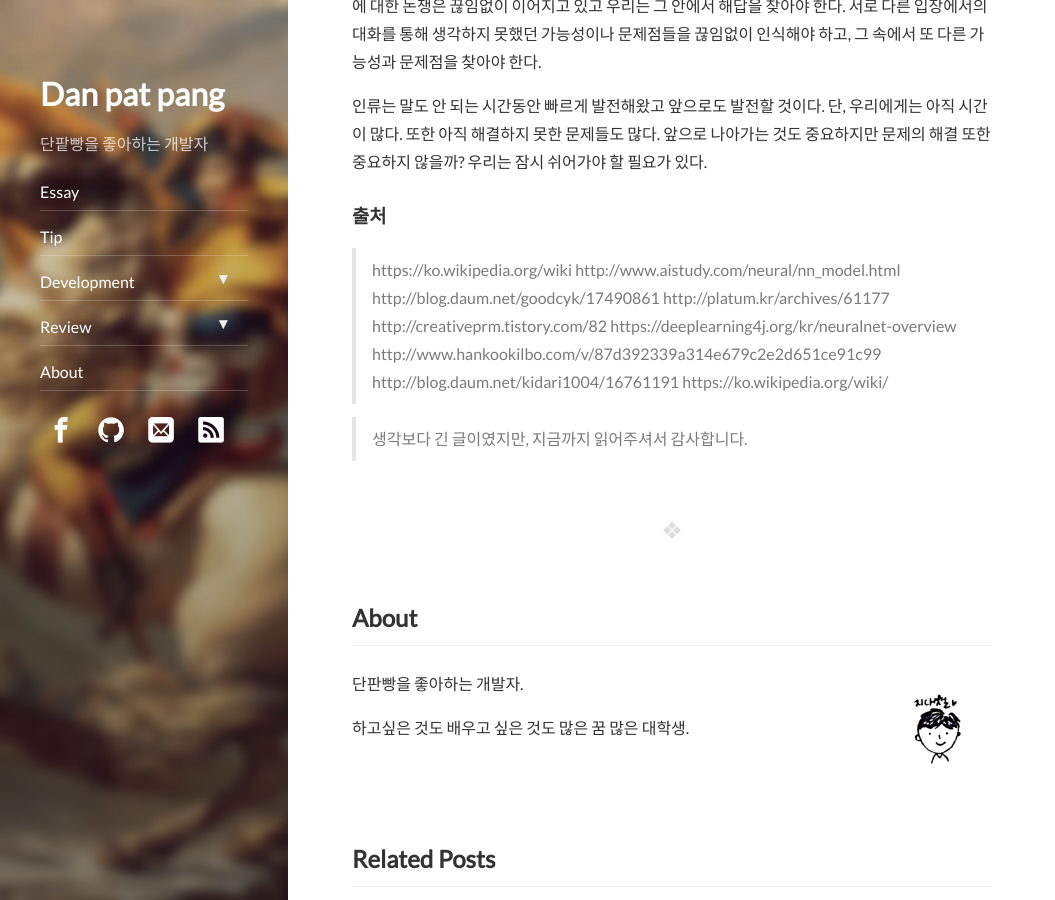
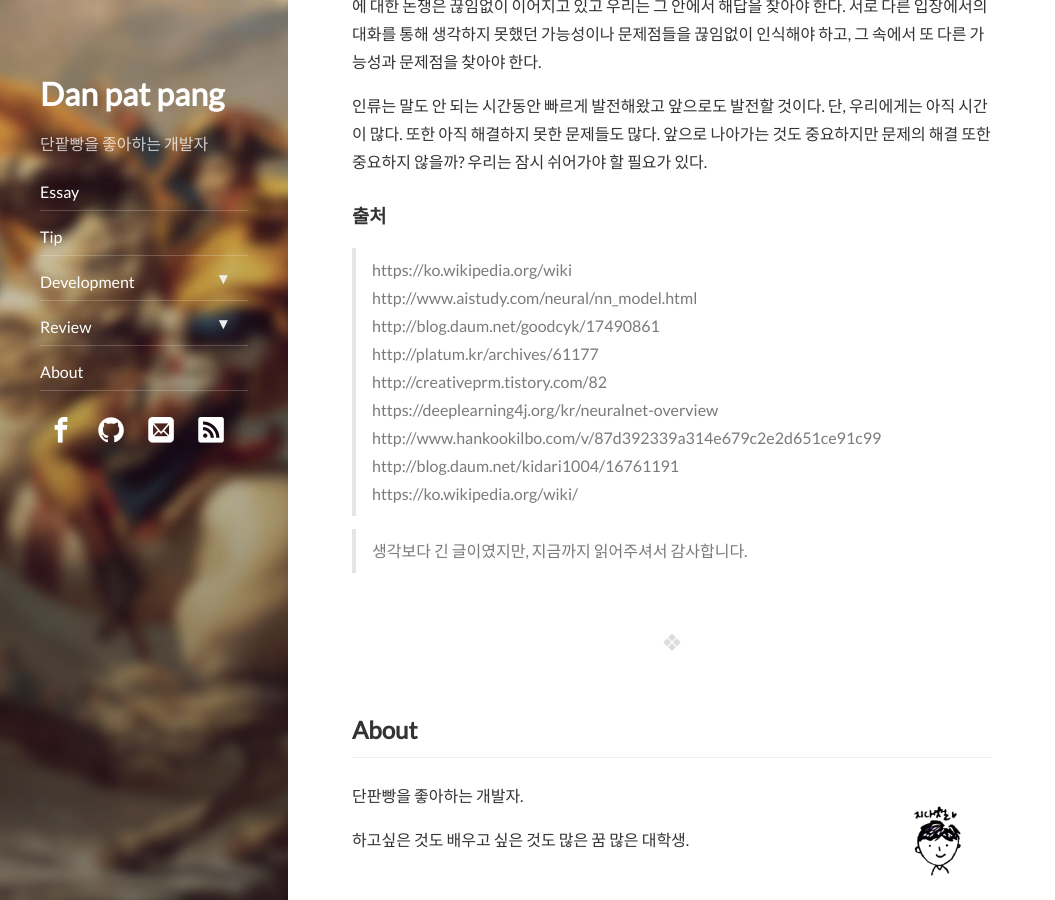
Before and after one commit to Danpatpang/Danpatpang.github.io, a Jekyll site: the page built from _posts/2017-10-04-Essay_ANN.md, in a window 1280 px wide and 900 px high, scrolled down 5191 px. Shown: the whole window, without its empty margins (0-1055 px from the left). Built offline with Jekyll 4.4.1, drawn with Linux system fonts in a browser that asks for light colours; nearby versions of some CDN libraries; some web fonts are replaced; comment, search, counter and statistics services are not loaded.

Commit message:
change >
add <br> tag

```diff
--- a/_posts/2017-10-04-Essay_ANN.md
+++ b/_posts/2017-10-04-Essay_ANN.md
@@ -74,14 +74,14 @@ _ _ _
 
 
 ### 출처
-> https://ko.wikipedia.org/wiki
-> http://www.aistudy.com/neural/nn_model.html
-> http://blog.daum.net/goodcyk/17490861
-> http://platum.kr/archives/61177
-> http://creativeprm.tistory.com/82
-> https://deeplearning4j.org/kr/neuralnet-overview
-> http://www.hankookilbo.com/v/87d392339a314e679c2e2d651ce91c99
-> http://blog.daum.net/kidari1004/16761191
-> https://ko.wikipedia.org/wiki/
+> https://ko.wikipedia.org/wiki<br>
+> http://www.aistudy.com/neural/nn_model.html<br>
+> http://blog.daum.net/goodcyk/17490861<br>
+> http://platum.kr/archives/61177<br>
+> http://creativeprm.tistory.com/82<br>
+> https://deeplearning4j.org/kr/neuralnet-overview<br>
+> http://www.hankookilbo.com/v/87d392339a314e679c2e2d651ce91c99<br>
+> http://blog.daum.net/kidari1004/16761191<br>
+> https://ko.wikipedia.org/wiki/<br>
 
 > 생각보다 긴 글이였지만, 지금까지 읽어주셔서 감사합니다.
```
Also changed, not shown: _posts/2017-10-05-JavaScript_W3C_5.md (+1 -1 lines).
